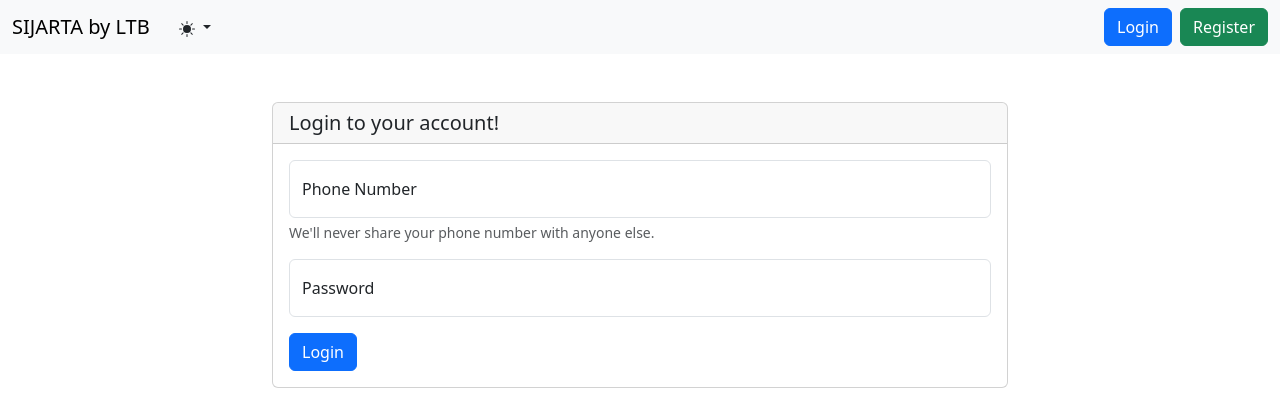
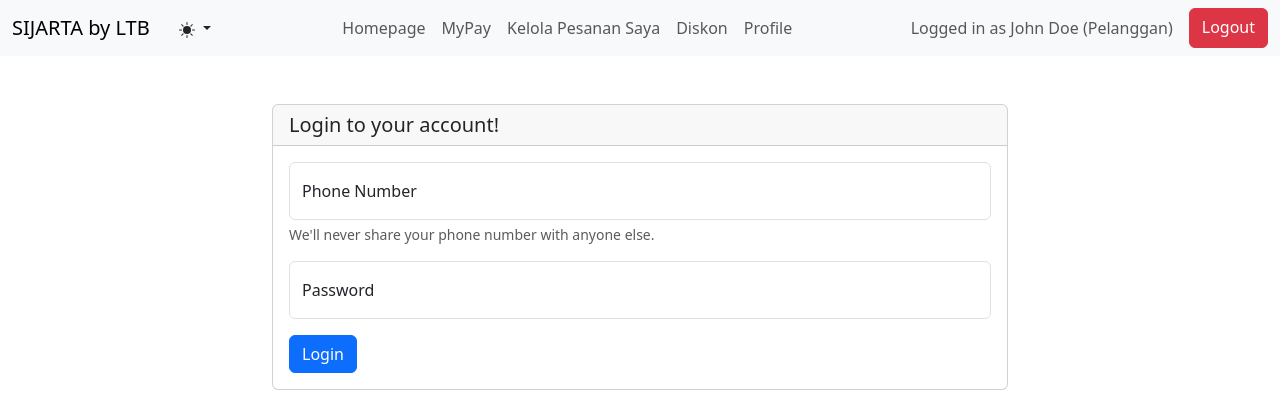
Before and after one commit to zufarra/sijarta-ltb, a Django app: page /users/login/ in a window 1280 px wide. Shown: the top 420 px of the page. Run offline with Django 5.2, Linux system fonts and the light colour scheme.

Commit message:
feat: customize navbar according to role

```diff
--- a/templates/navbar.html
+++ b/templates/navbar.html
@@ -85,24 +85,72 @@
           </li>
         </ul>
       </div>
+      {% if user.is_authenticated %} {% if user.is_pelanggan %}
+      <ul class="navbar-nav mx-auto mb-2 mb-lg-0">
+        <!-- Navbar for Pelanggan (Customer) -->
+        <li class="nav-item">
+          <a class="nav-link" href="">Homepage</a>
+        </li>
+        <li class="nav-item">
+          <a class="nav-link" href="">MyPay</a>
+        </li>
+        <li class="nav-item">
+          <a class="nav-link" href="">Kelola Pesanan Saya</a>
+        </li>
+        <li class="nav-item">
+          <a class="nav-link" href="">Diskon</a>
+        </li>
+        <li class="nav-item">
+          <a class="nav-link" href="">Profile</a>
+        </li>
+      </ul>
+      <div class="d-flex gap-3">
+        <span class="navbar-text"
+          >Logged in as {{ user.name }} (Pelanggan)</span
+        >
+        <a class="btn btn-danger" href="#">Logout</a>
+      </div>
+      {% else %}
+      <ul class="navbar-nav mx-auto mb-2 mb-lg-0">
+        <!-- Navbar for Pekerja (Worker) -->
+        <li class="nav-item">
+          <a class="nav-link" href="">Homepage</a>
+        </li>
+        <li class="nav-item">
+          <a class="nav-link" href="">Kelola Pekerjaan Saya</a>
+        </li>
+        <li class="nav-item">
+          <a class="nav-link" href="">Kelola Status Pekerjaan</a>
+        </li>
+        <li class="nav-item">
+          <a class="nav-link" href="">MyPay</a>
+        </li>
+        <li class="nav-item">
+          <a class="nav-link" href="">Profile</a>
+        </li>
+        <li class="nav-item">
+          <a class="nav-link" href="">Logout</a>
+        </li>
+      </ul>
+      <div class="d-flex gap-3">
+        <span class="navbar-text">Logged in as {{ user.name }} (Pekerja)</span>
+        <a class="btn btn-danger" href="#">Logout</a>
+      </div>
+      {% endif %} {% else %}
+      <!-- Navbar for Guest (Not Logged In) -->
       <ul class="navbar-nav ms-auto mb-2 mb-lg-0 gap-2">
         <li class="nav-item">
-          <a
-            class="btn btn-primary"
-            aria-current="page"
-            href="{% url 'user:show_login' %}"
+          <a class="btn btn-primary" href="{% url 'user:show_login' %}"
             >Login</a
           >
         </li>
         <li class="nav-item">
-          <a
-            class="btn btn-success"
-            aria-current="page"
-            href="{% url 'user:show_register' %}"
+          <a class="btn btn-success" href="{% url 'user:show_register' %}"
             >Register</a
           >
         </li>
       </ul>
+      {% endif %}
     </div>
   </div>
 </nav>
--- a/users/views.py
+++ b/users/views.py
@@ -8,18 +8,45 @@ def show_landing(request):
 
 
 def show_profile(request):
-    context = {"name": "John Doe", "email": "johndoe@email.com"}
+    context = {
+        "user": {
+            "is_authenticated": True,
+            "name": "John Doe",
+            "is_pelanggan": True,
+            "email": "johndoe@mail.com",
+            "phone": "123-456-7890",
+            "address": "1234 Elm St",
+        }
+    }
 
     return render(request, "show_profile.html", context)
 
 
 def show_login(request):
-    context = {"name": "John Doe", "email": "johndoe@email.com"}
+    context = {
+        "user": {
+            "is_authenticated": True,
+            "name": "John Doe",
+            "is_pelanggan": True,
+            "email": "johndoe@mail.com",
+            "phone": "123-456-7890",
+            "address": "1234 Elm St",
+        }
+    }
 
     return render(request, "show_login.html", context)
 
 
 def show_register(request):
-    context = {"name": "John Doe", "email": "johndoe@email.com"}
+    context = {
+        "user": {
+            "is_authenticated": True,
+            "name": "John Doe",
+            "is_pelanggan": True,
+            "email": "johndoe@mail.com",
+            "phone": "123-456-7890",
+            "address": "1234 Elm St",
+        }
+    }
 
     return render(request, "show_register.html", context)
```
